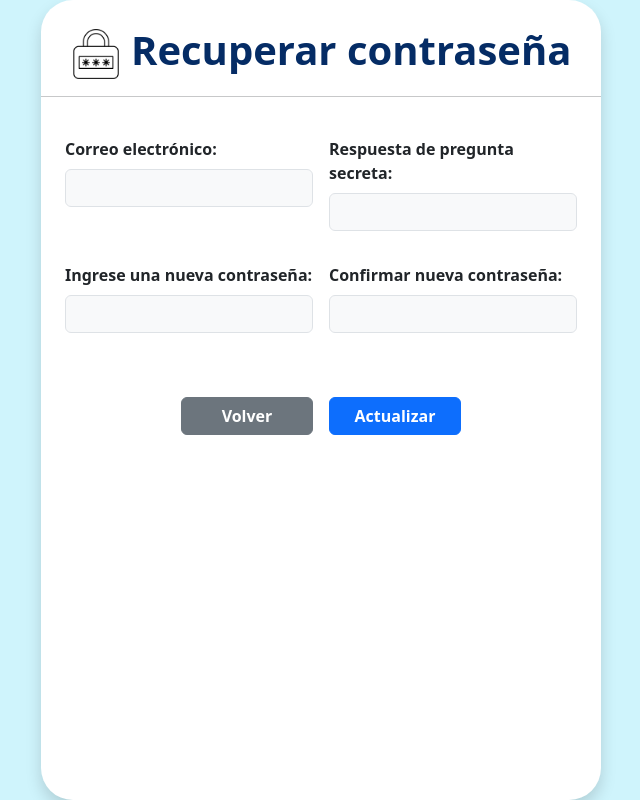
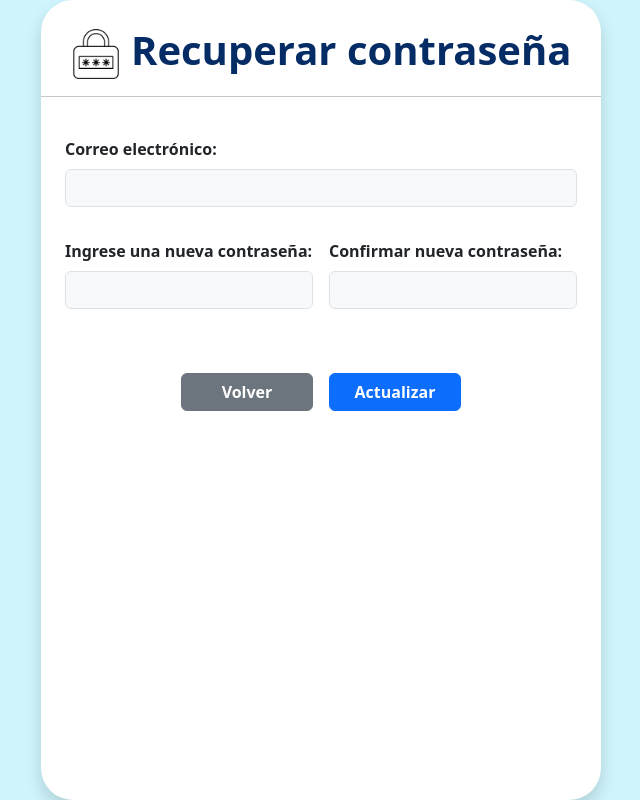
Before and after one commit to benjamindelafuente01/Calendario-Eventos, a PHP site: page /Views/Recuperar_contra_view.php in a window 1280 px wide. Shown: the whole page, without its empty margins (319-959 px from the left). Run offline with PHP 8.4, Linux system fonts and the light colour scheme.

Commit message:
Comentamos pregunta secreta y agregamos el controlador en el fomrulario

```diff
--- a/Views/Recuperar_contra_view.php
+++ b/Views/Recuperar_contra_view.php
@@ -29,19 +29,19 @@
         <!--     Contenedor del formulario      -->
         <!---------------------------------------->
         <div class="mx-4 fs-1px">
-            <form  action="<?php echo htmlspecialchars($_SERVER['PHP_SELF']); ?>" method="POST">
+            <form  action="../Controllers/recuperarContra_controller.php" method="POST">
 
                 <!-- Fila Correo y Respuesta secreta -->
                 <div class="row g-3 mt-4">
-                    <div class="col-md-6">
+                    <div class="col-md-12">
                         <label for="correo_recuperacion" class="form-label fw-semibold">Correo electrónico: </label>
                         <input class="form-control bg-light" type="email" id="correo_recuperacion" name="correo_recuperacion" placeholder="" required>
                     </div>
 
-                    <div class="col-md-6">
+                    <!-- <div class="col-md-6">
                         <label for="respuesta_recuperacion" class="form-label fw-semibold">Respuesta de pregunta secreta: </label>
                         <input class="form-control bg-light" type="text" id="respuesta_recuperacion" name="respuesta_recuperacion" placeholder="" required>
-                    </div>
+                    </div> -->
 
                 </div>
 
```
